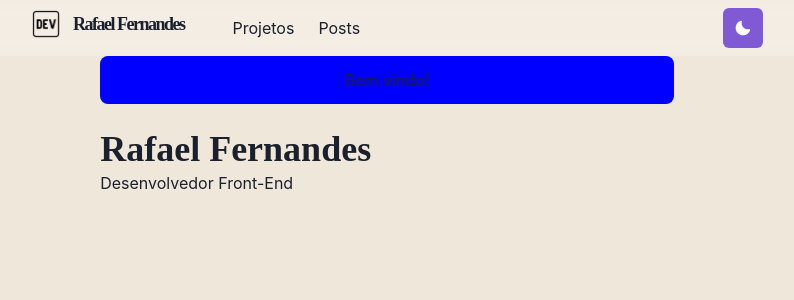
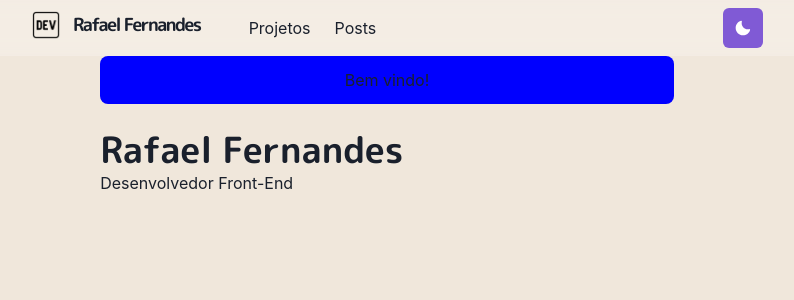
Before and after one commit to rafaellef/portfolio, a Next.js app: page / in a window 1280 px wide. Shown: the top 300 px of the page, without its empty margins (253-1047 px from the left). Built offline with nearby package versions, Linux system fonts and the light colour scheme.

Commit message:
Font nova adicionada

```diff
--- /dev/null
+++ b/components/fonts.js
@@ -0,0 +1,10 @@
+import { Global } from "@emotion/react";
+
+const Fonts = () => (
+    <Global
+    styles={`
+    @import url('https://fonts.googleapis.com/css2?family=M+PLUS+Rounded+1c:wght@300;700&display=swap');
+    `} />
+)
+
+export default Fonts
--- a/pages/_app.js
+++ b/pages/_app.js
@@ -1,10 +1,12 @@
 import { ChakraProvider } from "@chakra-ui/provider";
 import Layout from '../components/layouts/main';
+import Fonts from '../components/fonts'
 import theme from "../lib/theme";
 
 const Website = ({ Component, pageProps, router }) => {
     return (
         <ChakraProvider theme={theme}>
+            <Fonts />
             <Layout router={router}>
                 <Component {...pageProps} key={router.route} />
             </Layout>
```
